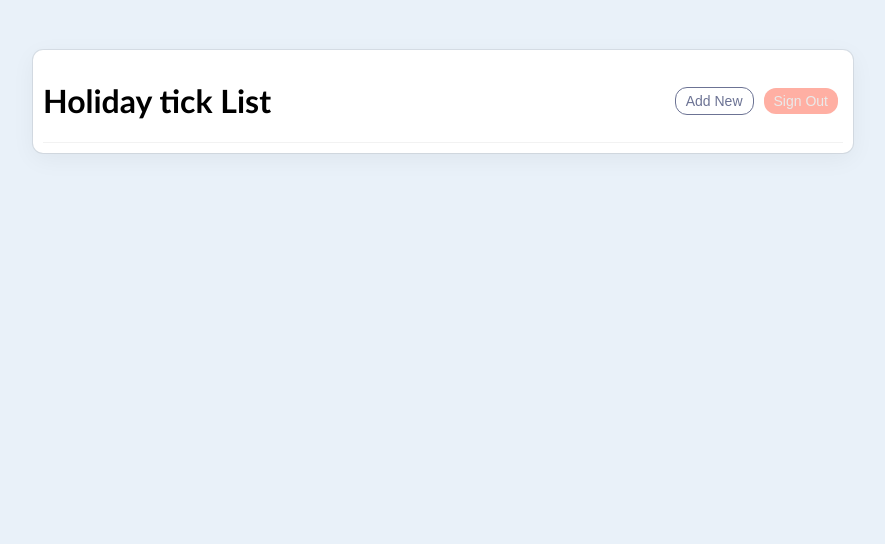
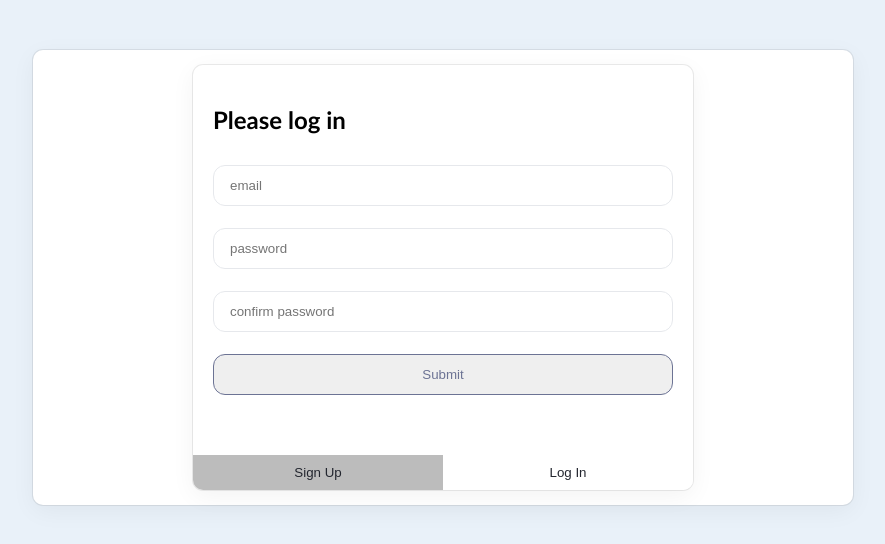
Before and after one commit to Zym0tic/postgreSQL-react-todo, a React (Create React App) app in the folder client/: page / in a window 1280 px wide. Shown: the top 544 px of the page, without its empty margins (197-1082 px from the left). Built offline with nearby package versions, Linux system fonts and the light colour scheme; the HTML template or start-up script is replaced by a standard one.

Commit message:
atyle login/signup

```diff
--- a/client/src/App.js
+++ b/client/src/App.js
@@ -7,7 +7,7 @@
   const userEmail = "luker@test.com";
   const [tasks, setTasks] = useState(null);
 
-  const AuthToken = true;
+  const AuthToken = false;
 
   const getData = async () => {
     try {
@@ -22,7 +22,11 @@
     }
   };
 
-  useEffect(() => getData, []);
+  useEffect(() => {
+    if(AuthToken) {
+        getData()
+    }
+  });
 
   console.log(tasks);
 
--- a/client/src/index.css
+++ b/client/src/index.css
@@ -167,6 +167,38 @@
   font-size: 13px;
 }
 
+/* auth */
+.auth-container {
+  display: flex;
+  justify-content: center;
+  margin: 5px;
+}
+
+.auth-container-box {
+  width: 500px;
+  border-radius: 10px;
+  overflow: hidden;
+  box-shadow: rgba(0,0,0,0.05) 0 6px 24px, rgba(0, 0, 0, 0.08) 0 0 0 1px;
+}
+
+.auth-container-box form {
+  display: flex;
+  flex-direction: column;
+  height: 350px;
+  padding: 20PX;
+}
+
+.auth-options {
+  display: flex;
+}
+
+.auth-options button {
+  width: 50%;
+  border: none;
+  padding: 10px;
+  color: rgb(35, 38, 47);
+}
+
 /* media queries */
 
 @media only screen and (max-width: 768px) {
```
